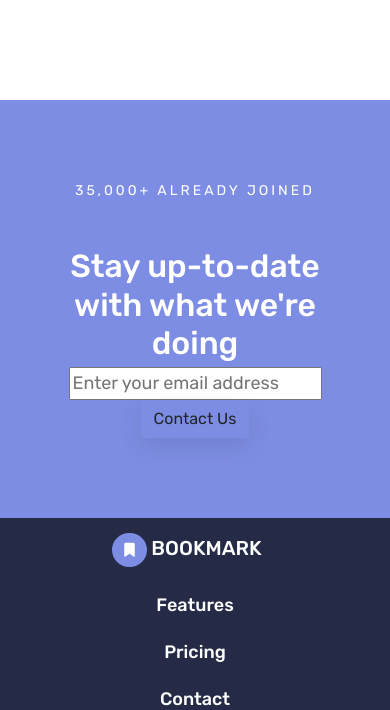
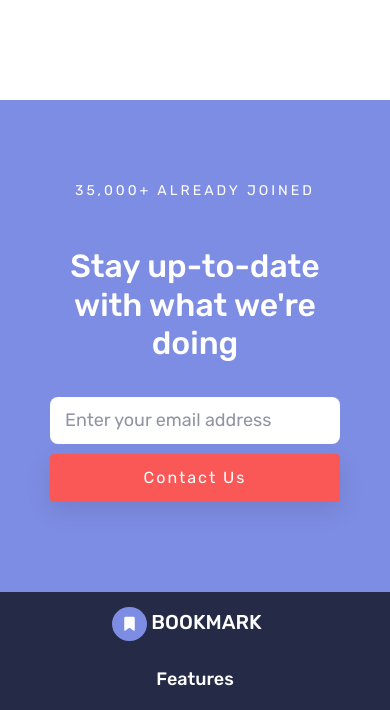
Before and after one commit to AsmaaKassim/Bookmark-Landing-Page-Challenge, a plain HTML site: page Bookmark Landing Page/index.html in a window 390 px wide. Shown: the part 5325-6035 px from the top of the page. Drawn offline with Linux system fonts and the light colour scheme.

Commit message:
Update style.css

```diff
--- a/Bookmark Landing Page/css/style.css
+++ b/Bookmark Landing Page/css/style.css
@@ -71,7 +71,7 @@ nav {
     font-weight: 400; }
     nav .navbar-nav a:hover {
       color: #FA5757; }
-  nav .navbar-nav .loginBtn {
+  nav .loginBtn {
     letter-spacing: 2px;
     background-color: #FA5757;
     color: white;
@@ -79,7 +79,7 @@ nav {
     -webkit-transition: all 0.6s ease;
     -o-transition: all 0.6s ease;
     transition: all 0.6s ease; }
-    nav .navbar-nav .loginBtn:hover {
+    nav .loginBtn:hover {
       color: #FA5757;
       background-color: white; }
 
@@ -400,26 +400,26 @@ footer div.firstFooter {
     font-size: 14px; }
   footer div.firstFooter h2 {
     font-weight: 500; }
-  footer div.firstFooter form {
+  footer div.firstFooter div.formDiv {
     padding-top: 30px; }
-    footer div.firstFooter form input {
+    footer div.firstFooter div.formDiv input {
       width: 62%;
       border-radius: 8px;
       padding: 10px 15px;
       border: none;
       color: #252B46; }
-      footer div.firstFooter form input::-webkit-input-placeholder {
+      footer div.firstFooter div.formDiv input::-webkit-input-placeholder {
         color: #9194A1; }
-      footer div.firstFooter form input:-ms-input-placeholder {
+      footer div.firstFooter div.formDiv input:-ms-input-placeholder {
         color: #9194A1; }
-      footer div.firstFooter form input::-ms-input-placeholder {
+      footer div.firstFooter div.formDiv input::-ms-input-placeholder {
         color: #9194A1; }
-      footer div.firstFooter form input::placeholder {
+      footer div.firstFooter div.formDiv input::placeholder {
         color: #9194A1; }
       @media (max-width: 990px) {
-        footer div.firstFooter form input {
+        footer div.firstFooter div.formDiv input {
           width: 100%; } }
-    footer div.firstFooter form button {
+    footer div.firstFooter div.formDiv button {
       letter-spacing: 2px;
       background-color: #FA5757;
       color: white;
@@ -429,11 +429,11 @@ footer div.firstFooter {
       -o-transition: all 0.6s ease;
       transition: all 0.6s ease;
       margin: 0 8px; }
-      footer div.firstFooter form button:hover {
+      footer div.firstFooter div.formDiv button:hover {
         color: #FA5757;
         background-color: white; }
       @media (max-width: 990px) {
-        footer div.firstFooter form button {
+        footer div.firstFooter div.formDiv button {
           width: 100%;
           margin: 10px 0; } }
 
```
